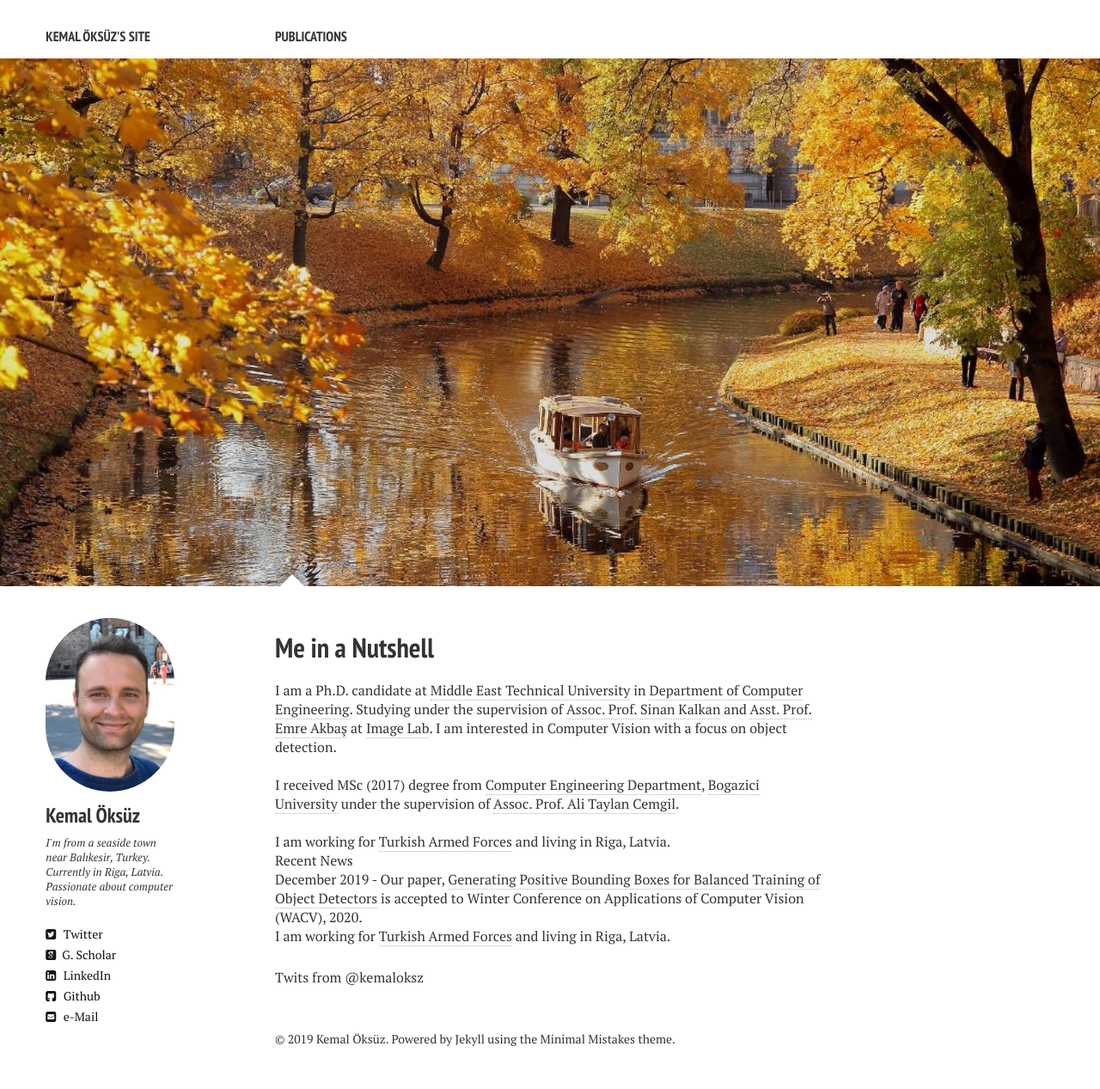
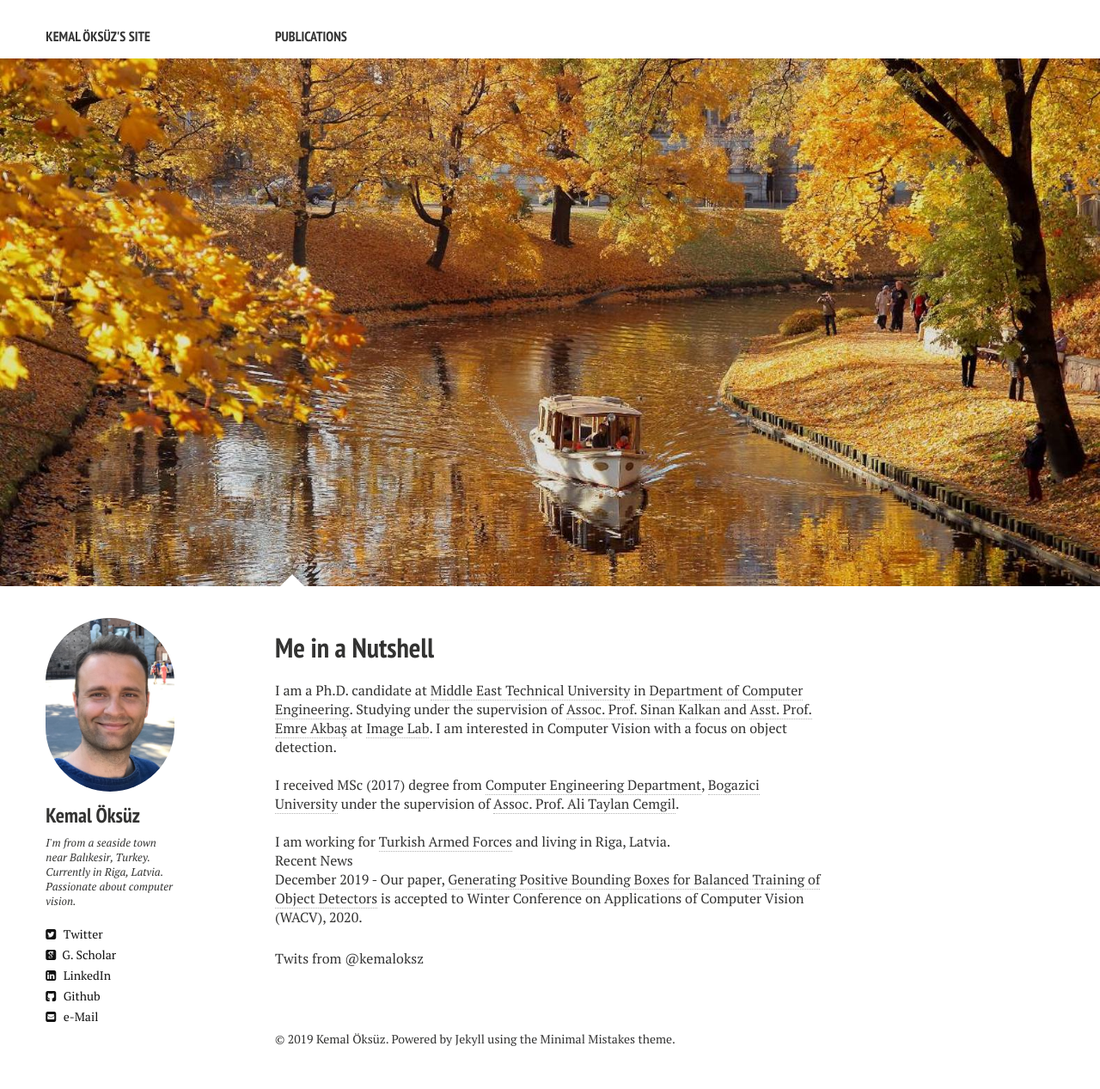
Before and after one commit to kemaloksuz/kemaloksuz.github.io, a Jekyll site: the page built from index.md, in a window 1280 px wide. Shown: the whole page at 86% size. Built offline with Jekyll 4.4.1, drawn with Linux system fonts in a browser that asks for light colours; nearby versions of some CDN libraries; comment, search, counter and statistics services are not loaded.

Commit message:
Update index.md

```diff
--- a/index.md
+++ b/index.md
@@ -18,6 +18,4 @@ I am working for <a href="https://www.tsk.tr/HomeEng" target="_blank">Turkish Ar
 Recent News
 <br />
 December 2019 - Our paper, <a href="https://arxiv.org/abs/1909.09777" target="_blank">Generating Positive Bounding Boxes for Balanced Training of Object Detectors</a> is accepted to Winter Conference on Applications of Computer Vision (WACV), 2020.
-
-I am working for <a href="https://www.tsk.tr/HomeEng" target="_blank">Turkish Armed Forces</a> and living in Riga, Latvia.
 <br />
```
